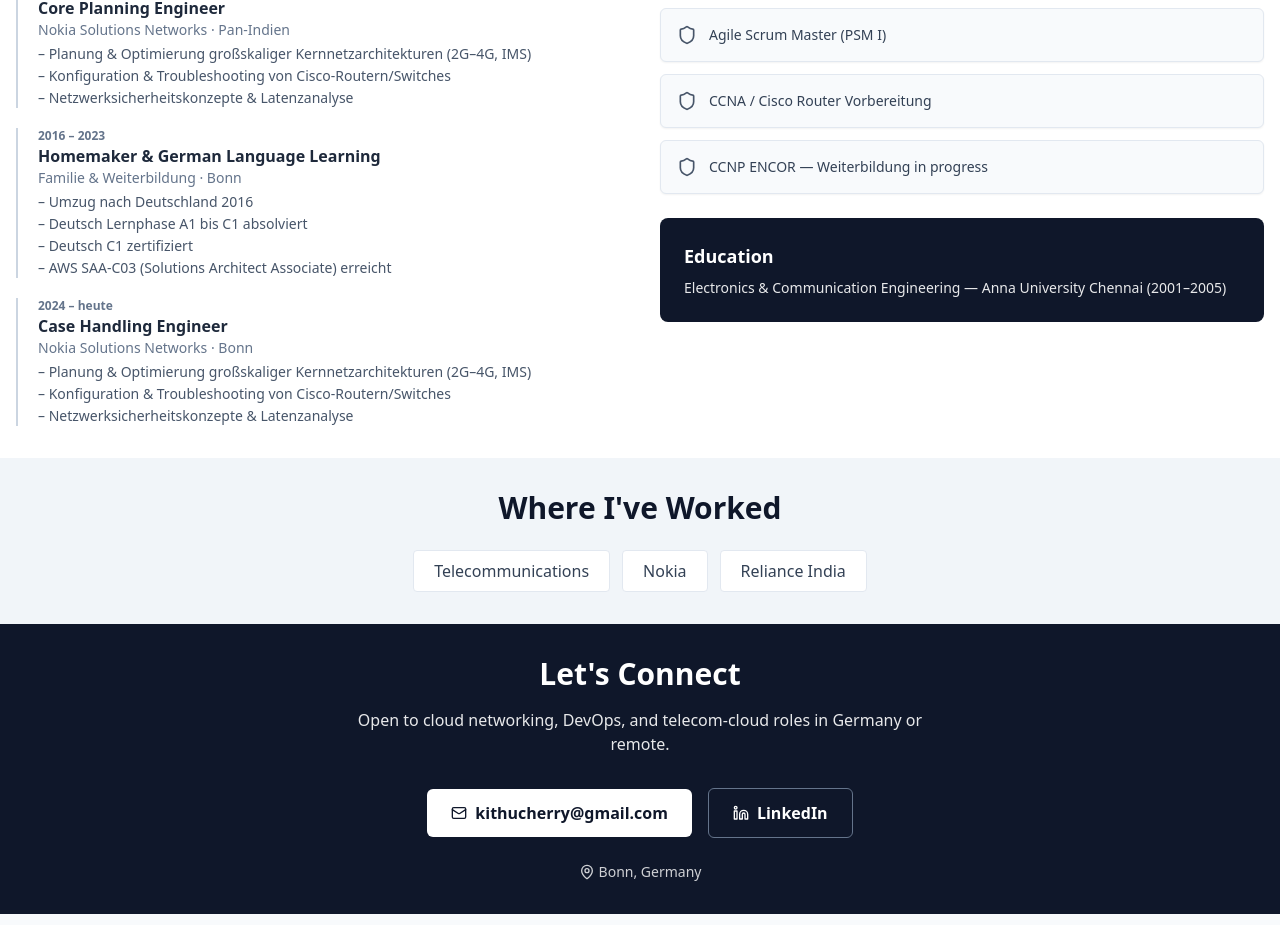
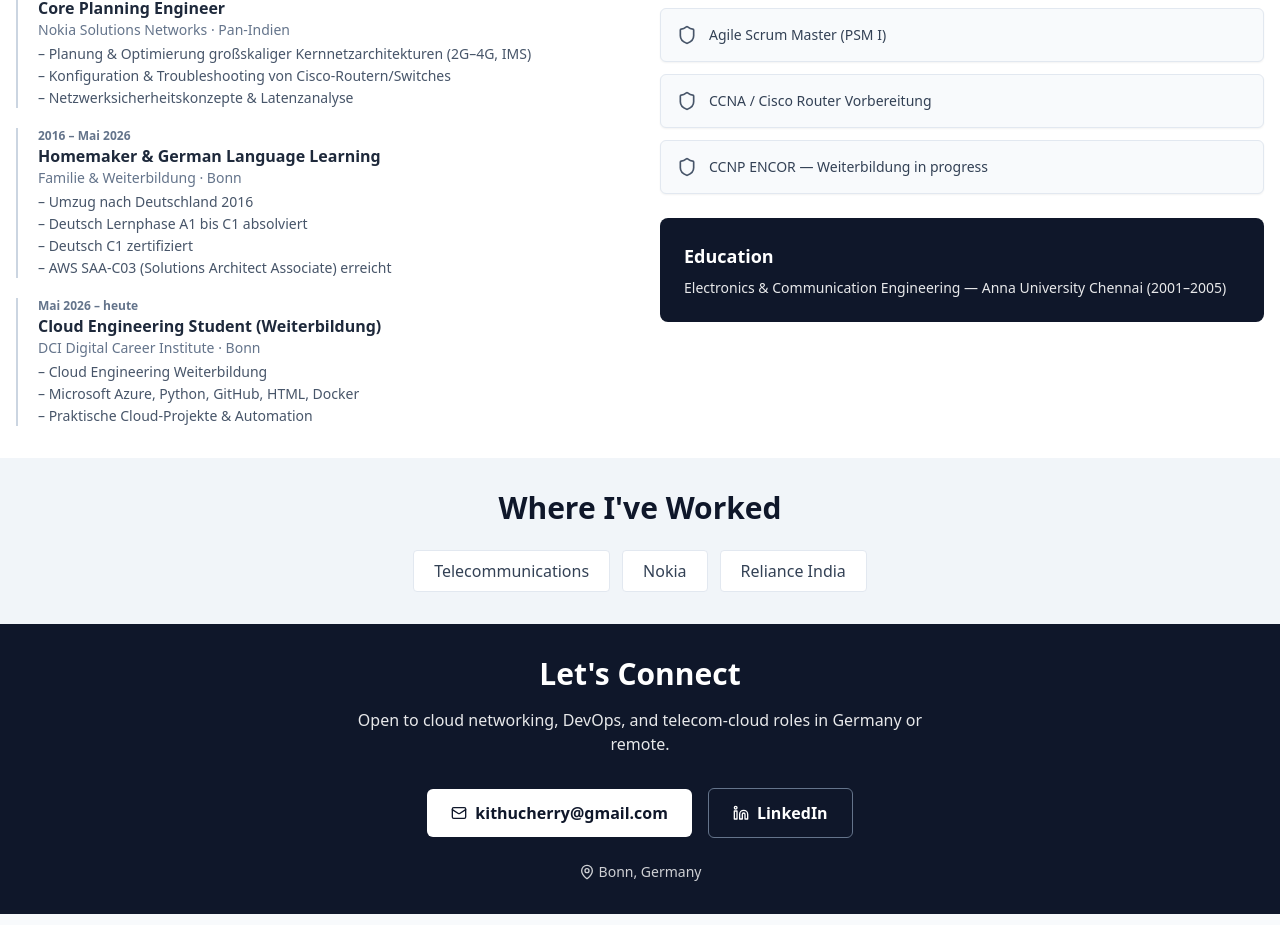
Before and after one commit to Kiruthiga-Thirunavukkarasu/kiruthiga-thirunavukkarasu-portfolio, a React (Vite) app: page / in a window 1280 px wide. Shown: the part 3175-4100 px from the top of the page. Built offline with nearby package versions, Linux system fonts and the light colour scheme.

Commit message:
[dyad] Updated experience timeline - wrote 1 file(s)

```diff
--- a/src/pages/Index.tsx
+++ b/src/pages/Index.tsx
@@ -58,8 +58,8 @@ const whyUs = [
 const experience = [
   { period: "2005 – 2007", role: "Core Planning Engineer", company: "Reliance Communications", loc: "Mumbai, Indien", points: ["Analyse & Modellierung von Core-Netzwerken", "Optimierung 2G/3G Kapazitätsplanung", "3GPP-Standardkonformität", "Core Planning & Telecom Engineering Ausbildung (Mumbai)"] },
   { period: "2007 – 2016", role: "Core Planning Engineer", company: "Nokia Solutions Networks", loc: "Pan-Indien", points: ["Planung & Optimierung großskaliger Kernnetzarchitekturen (2G–4G, IMS)", "Konfiguration & Troubleshooting von Cisco-Routern/Switches", "Netzwerksicherheitskonzepte & Latenzanalyse"] },
-  { period: "2016 – 2023", role: "Homemaker & German Language Learning", company: "Familie & Weiterbildung", loc: "Bonn", points: ["Umzug nach Deutschland 2016", "Deutsch Lernphase A1 bis C1 absolviert", "Deutsch C1 zertifiziert", "AWS SAA-C03 (Solutions Architect Associate) erreicht"] },
-  { period: "2024 – heute", role: "Case Handling Engineer", company: "Nokia Solutions Networks", loc: "Bonn", points: ["Planung & Optimierung großskaliger Kernnetzarchitekturen (2G–4G, IMS)", "Konfiguration & Troubleshooting von Cisco-Routern/Switches", "Netzwerksicherheitskonzepte & Latenzanalyse"] },
+  { period: "2016 – Mai 2026", role: "Homemaker & German Language Learning", company: "Familie & Weiterbildung", loc: "Bonn", points: ["Umzug nach Deutschland 2016", "Deutsch Lernphase A1 bis C1 absolviert", "Deutsch C1 zertifiziert", "AWS SAA-C03 (Solutions Architect Associate) erreicht"] },
+  { period: "Mai 2026 – heute", role: "Cloud Engineering Student (Weiterbildung)", company: "DCI Digital Career Institute", loc: "Bonn", points: ["Cloud Engineering Weiterbildung", "Microsoft Azure, Python, GitHub, HTML, Docker", "Praktische Cloud-Projekte & Automation"] },
 ];
 
 const certs = [
```
